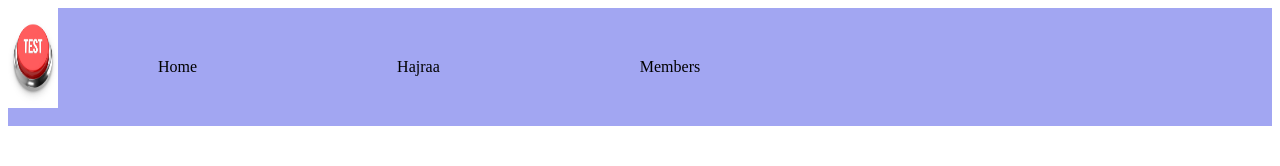
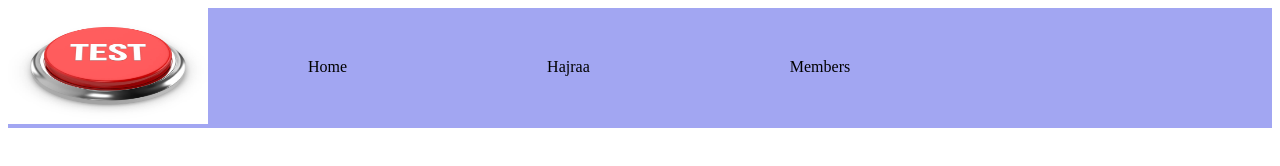
Before and after one commit to GrimmigeBorrel/GrimmigeBorrel.github.io, a plain HTML site: page index.html in a window 1280 px wide. Drawn offline with Linux system fonts and the light colour scheme.

Commit message:
Update index.html

```diff
--- a/index.html
+++ b/index.html
@@ -27,7 +27,7 @@
 
 <body>
 <ul>
-  <li><img src="/images/Test.jpg" alt="This was supposed to show a test image" width="50" height="100"></li>
+  <li><img src="/images/Test.jpg" alt="This was supposed to show a test image" width="200" height="116"></li>
   <li><a href="#home">Home</a></li>
   <li><a href="#home">Hajraa</a></li>
   <li><a href="#home">Members</a></li>
```
